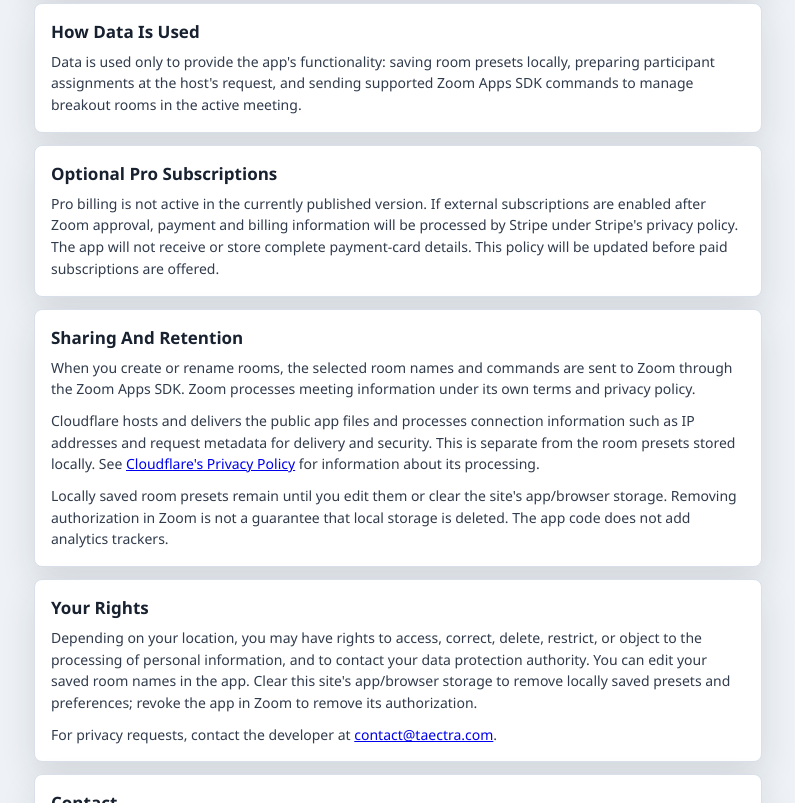
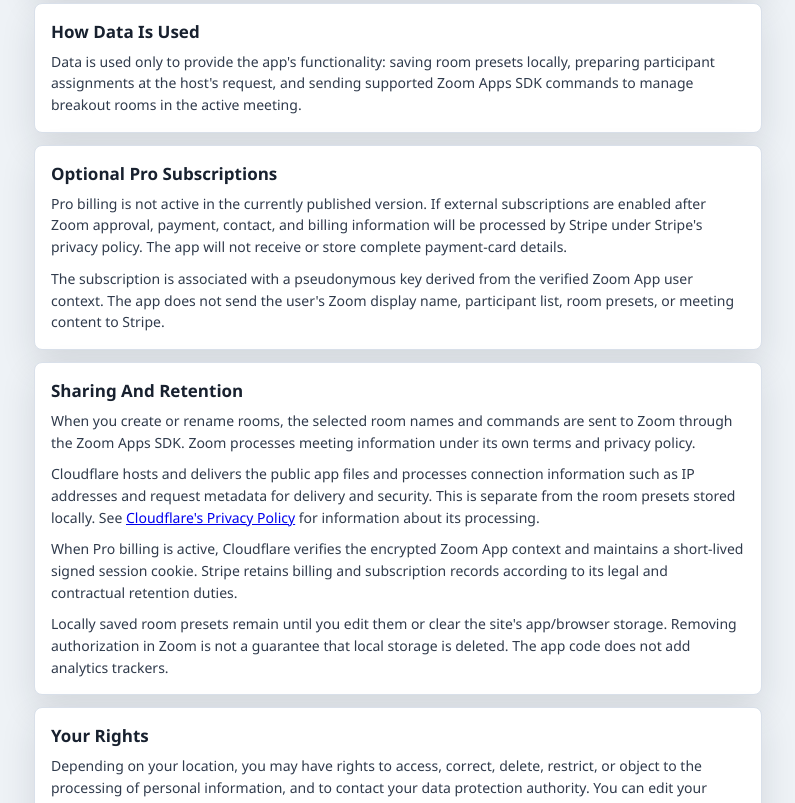
Before and after one commit to graffuxx/ZoomBreakoutAutomator, a website: page privacy.html in a window 1280 px wide. Shown: the part 657-1460 px from the top of the page, without its empty margins (242-1037 px from the left). Drawn offline with Linux system fonts and the light colour scheme.

Commit message:
Add secure Stripe billing foundation

```diff
--- a/privacy.html
+++ b/privacy.html
@@ -32,13 +32,15 @@
 
       <section class="legal-card">
         <h2>Optional Pro Subscriptions</h2>
-        <p>Pro billing is not active in the currently published version. If external subscriptions are enabled after Zoom approval, payment and billing information will be processed by Stripe under Stripe's privacy policy. The app will not receive or store complete payment-card details. This policy will be updated before paid subscriptions are offered.</p>
+        <p>Pro billing is not active in the currently published version. If external subscriptions are enabled after Zoom approval, payment, contact, and billing information will be processed by Stripe under Stripe's privacy policy. The app will not receive or store complete payment-card details.</p>
+        <p>The subscription is associated with a pseudonymous key derived from the verified Zoom App user context. The app does not send the user's Zoom display name, participant list, room presets, or meeting content to Stripe.</p>
       </section>
 
       <section class="legal-card">
         <h2>Sharing And Retention</h2>
         <p>When you create or rename rooms, the selected room names and commands are sent to Zoom through the Zoom Apps SDK. Zoom processes meeting information under its own terms and privacy policy.</p>
         <p>Cloudflare hosts and delivers the public app files and processes connection information such as IP addresses and request metadata for delivery and security. This is separate from the room presets stored locally. See <a href="https://www.cloudflare.com/privacypolicy/">Cloudflare's Privacy Policy</a> for information about its processing.</p>
+        <p>When Pro billing is active, Cloudflare verifies the encrypted Zoom App context and maintains a short-lived signed session cookie. Stripe retains billing and subscription records according to its legal and contractual retention duties.</p>
         <p>Locally saved room presets remain until you edit them or clear the site's app/browser storage. Removing authorization in Zoom is not a guarantee that local storage is deleted. The app code does not add analytics trackers.</p>
       </section>
 
```
